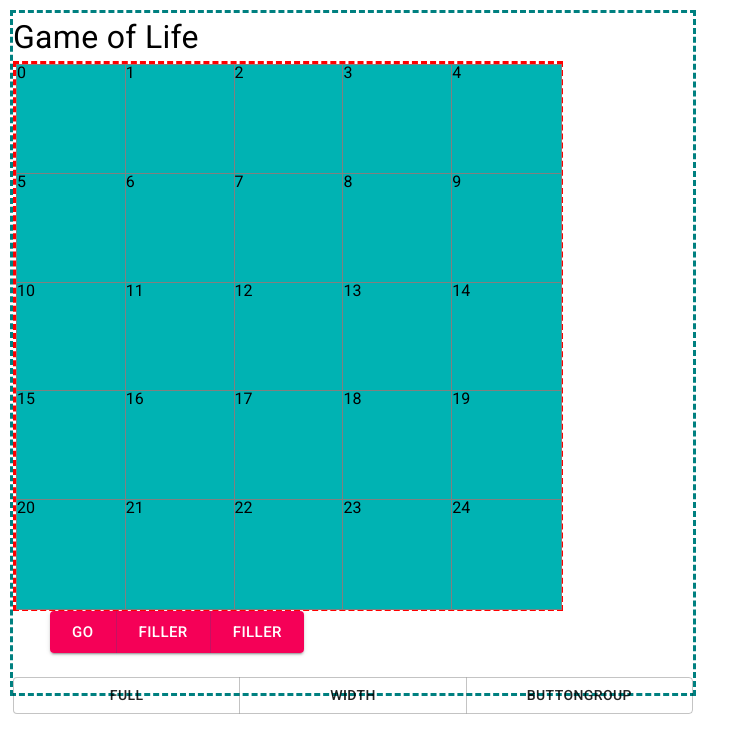
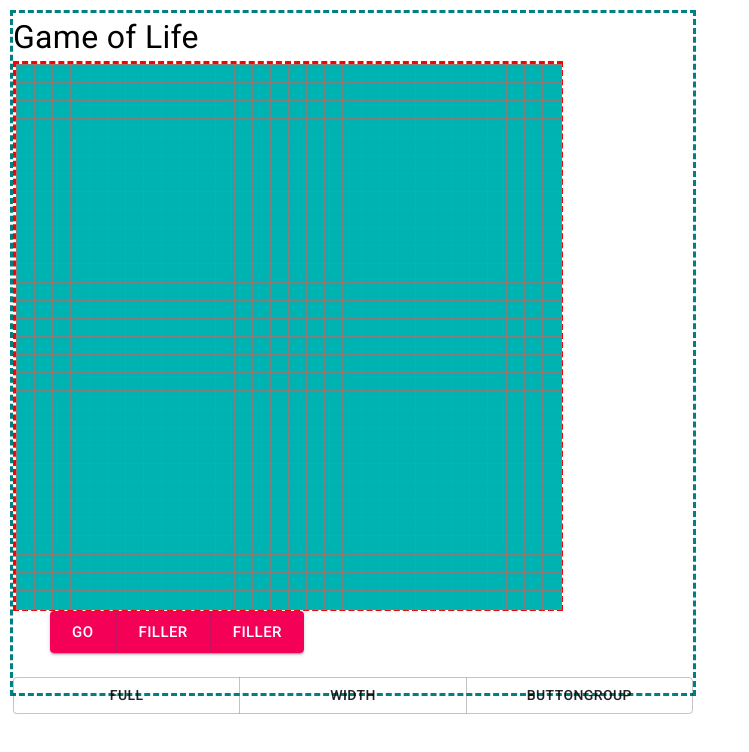
Before and after one commit to bloominstituteoftechnology/CS-Build-Week-1, a React (Create React App) app: page / in a window 1280 px wide. Shown: the top 752 px of the page, without its empty margins (0-749 px from the left). Built offline with nearby package versions, Linux system fonts and the light colour scheme.

Commit message:
Cell generation works but it is not especially performant, especially at larger grid sizes.

```diff
--- a/src/components/Cell.js
+++ b/src/components/Cell.js
@@ -65,8 +65,6 @@ export default function Cell({ index, status, toggleCellManual }) {
           ? classes.dead4
           : null
       )}
-    >
-      <p>{index}</p>
-    </div>
+    />
   );
 }
--- a/src/components/GameOfLife.js
+++ b/src/components/GameOfLife.js
@@ -25,7 +25,7 @@ export default function GameOfLife() {
 
   const [cellData, setCellData] = useState([]);
   const [cellDataNext, setCellDataNext] = useState([]);
-  const [gridSize, setGridSize] = useState(5);
+  const [gridSize, setGridSize] = useState(30);
   const [speed, setSpeed] = useState(5);
   const [generation, setGeneration] = useState(0);
 
@@ -61,26 +61,36 @@ export default function GameOfLife() {
     }
   };
 
+  const ageCells = array => {
+    return array.map(cell => {
+      if (cell < 32) {
+        return cell + 10;
+      } else {
+        return cell;
+      }
+    });
+  };
+
   const life = () => {
-    const tempCellData = Array.from(cellData).map((cell, index) => {
+    // const tempCellData = Array.from(cellData);
+    // console.log('before life', cellData);
+    const tempCellData = cellData.map((cell, index) => {
       let neighbors = [];
       // handle corners first
       if (index === 0) {
         // upper left corner
-        console.log('upper left corner');
         neighbors = [
           cellData[cellData.length - 1],
           cellData[cellData.length - gridSize],
-          cellData[cellData.length - gridSize + 1],
+          cellData[cellData.length - (gridSize - 1)],
           cellData[gridSize - 1],
           cellData[1],
-          cellData[gridSize - 1],
           cellData[2 * gridSize - 1],
+          cellData[gridSize],
           cellData[gridSize + 1]
         ];
       } else if (index === gridSize - 1) {
         // upper right corner
-        console.log('upper right corner');
         neighbors = [
           cellData[cellData.length - 2],
           cellData[cellData.length - 1],
@@ -93,7 +103,6 @@ export default function GameOfLife() {
         ];
       } else if (index === cellData.length - gridSize) {
         // lower left corner
-        console.log('lower left corner');
         neighbors = [
           cellData[index - 1],
           cellData[index - gridSize],
@@ -106,7 +115,6 @@ export default function GameOfLife() {
         ];
       } else if (index === cellData.length - 1) {
         // lower right corner
-        console.log('lower right corner');
         neighbors = [
           cellData[index - (gridSize + 1)],
           cellData[index - gridSize],
@@ -120,7 +128,6 @@ export default function GameOfLife() {
         // now handle non-corner edges
       } else if (index < gridSize - 1) {
         // non-corner upper edges
-        console.log('non-corner upper edge');
         neighbors = [
           cellData[index + gridSize * (gridSize - 1) - 1],
           cellData[index + gridSize * (gridSize - 1)],
@@ -133,7 +140,6 @@ export default function GameOfLife() {
         ];
       } else if (index % gridSize === 0) {
         // non-corner left edges
-        console.log('non-corner left edge');
         neighbors = [
           cellData[index - 1],
           cellData[index - gridSize],
@@ -146,7 +152,6 @@ export default function GameOfLife() {
         ];
       } else if ((index + 1) % gridSize === 0) {
         // non-corner right edges
-        console.log('non-corner right edge');
         neighbors = [
           cellData[index - (gridSize + 1)],
           cellData[index - gridSize],
@@ -162,7 +167,6 @@ export default function GameOfLife() {
         index < cellData.length
       ) {
         // non-corner lower edges
-        console.log('non-corner lower edge');
         neighbors = [
           cellData[index - (gridSize + 1)],
           cellData[index - gridSize],
@@ -175,7 +179,6 @@ export default function GameOfLife() {
         ];
         // now handle non-corner, non-edges
       } else {
-        console.log('non-corner, non-edge');
         neighbors = [
           cellData[index - (gridSize + 1)],
           cellData[index - gridSize],
@@ -187,8 +190,31 @@ export default function GameOfLife() {
           cellData[index + (gridSize + 1)]
         ];
       }
+
+      // console.log('neighbors: ', neighbors);
+      const liveNeighbors = neighbors.filter(neighbor => neighbor % 10 === 1);
+      // console.log('liveNeighbors: ', liveNeighbors);
+      if (cell % 10 === 1) {
+        if (liveNeighbors.length < 2 || liveNeighbors.length > 3) {
+          // console.log('dying');
+          return 0;
+        } else {
+          // console.log('staying alive');
+          return cell;
+        }
+      } else {
+        if (liveNeighbors.length === 3) {
+          // console.log('reborn');
+          return 1;
+        } else {
+          return cell;
+        }
+      }
     });
-
+    // console.log('after life', tempCellData);
+    const agedCellData = ageCells(tempCellData);
+    // console.log('agedCellData', agedCellData);
+    setCellData(agedCellData);
     setGeneration(generation + 1);
   };
 
```
